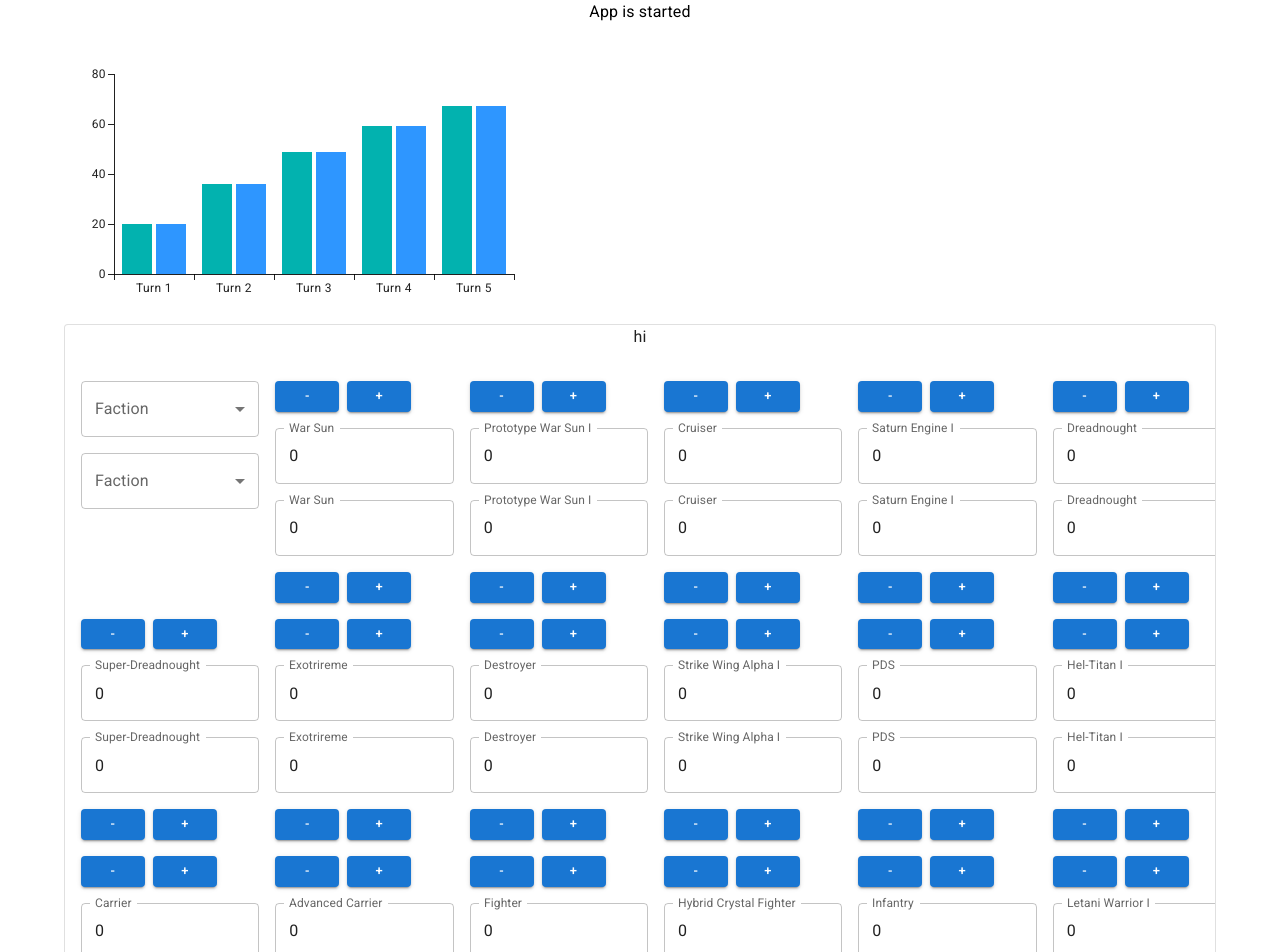
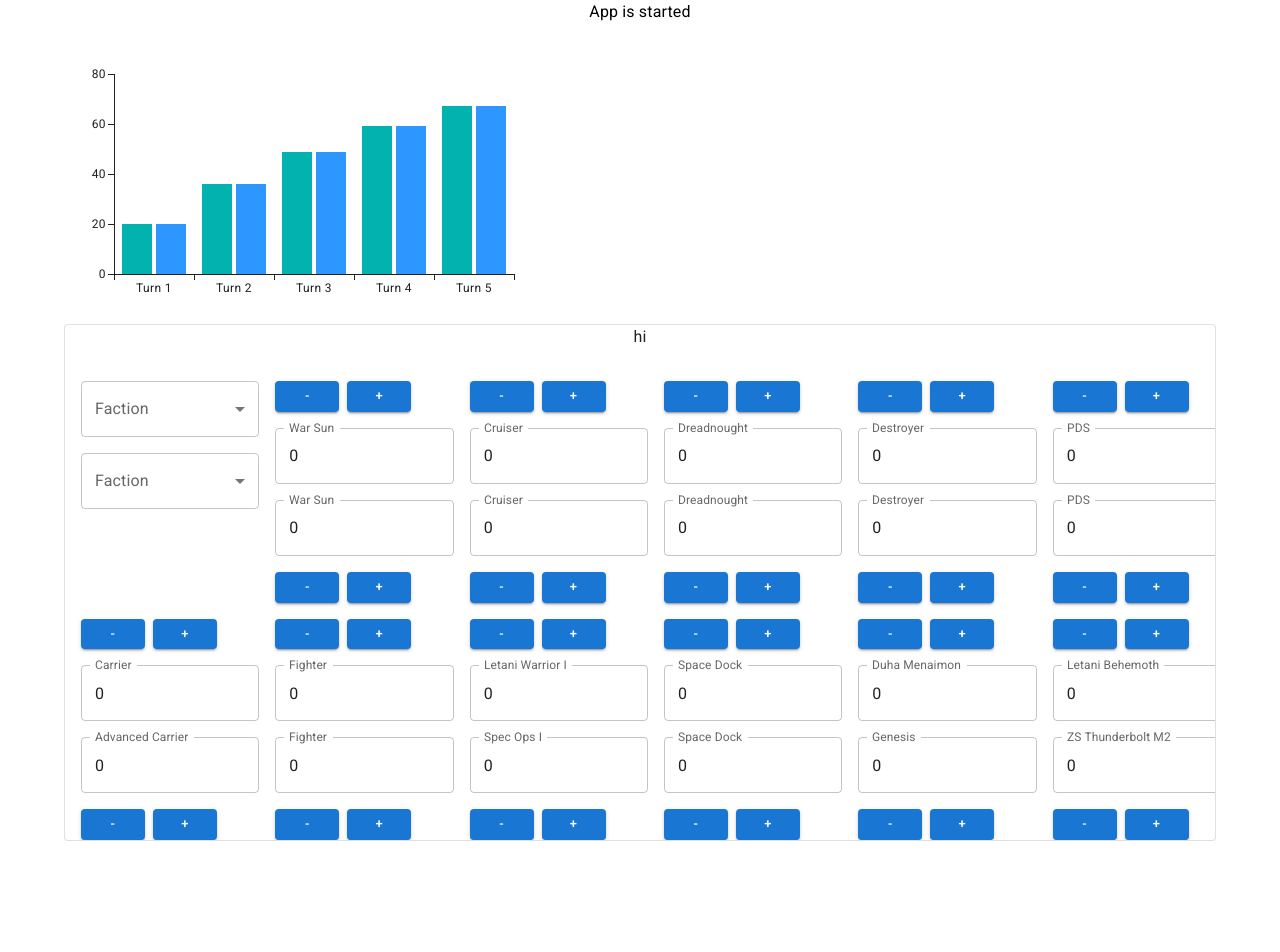
Before and after one commit to vanchess-git/tires-manager, a React (Create React App) app: page / in a window 1280 px wide. Shown: the top 952 px of the page. After the commit the page ends 841 px from the top, so only its background shows below. Built offline with nearby package versions, Linux system fonts and the light colour scheme.

Commit message:
fixed the issue of obtaining the array form the wrong place

```diff
--- a/src/views/battleCalculator/BattleCalculator.tsx
+++ b/src/views/battleCalculator/BattleCalculator.tsx
@@ -19,11 +19,7 @@ function BattleCalculator() {
 
   let [alliedFaction, setAlliedFaction] = useState<string>("faction_arborec");
   let [hostileFaction, setHostileFaction] = useState<string>("faction_arborec");
-  let [alliedUnits, setAlliedUnits] = useState<PlasticUnit[]>(
-    [
-
-    ]
-  );
+  let [alliedUnits, setAlliedUnits] = useState<PlasticUnit[]>([]);
   let [hostileUnits, setHostileUnits] = useState<PlasticUnit[]>([]);
 
   useEffect(() => {
@@ -34,10 +30,25 @@ function BattleCalculator() {
               !Array.isArray(item) &&
               "factions" in item &&
               Array.isArray(item.factions) &&
-              item.factions.includes("arborec")
+              item.factions.includes("faction_arborec")
       )
     })
+    console.log("th LOG", allyArray)
     setAlliedUnits(allyArray);
+
+    let hostileArray: PlasticUnit[] = plasticUnits.filter((item): item is PlasticUnit => {
+      return (
+        typeof item === "object" &&
+        item !== null &&
+        !Array.isArray(item) &&
+        "factions" in item &&
+        Array.isArray(item.factions) &&
+        item.factions.includes("faction_federation_of_sol")
+      )
+    })
+    console.log("th LOG", hostileArray)
+    setHostileUnits(hostileArray);
+
   }, [])
 
   const plasticUnitsOld = [
@@ -126,7 +137,7 @@ function BattleCalculator() {
                 </FormControl>
               </Stack>
             </Grid>
-            {plasticUnits.map((ship, index) =>
+            {alliedUnits.map((allyUnit, index) =>
               <Grid item xs={2}
                 spacing={2}
               >
@@ -136,14 +147,14 @@ function BattleCalculator() {
                     <Button variant="contained" size="small">+</Button>
                   </Stack>
                   <TextField
-                      label={ship ? ship.name.normal : "name"}
+                      label={allyUnit ? allyUnit.name.normal : "name"}
                       InputProps={{
                         readOnly: true,
                       }}
                       defaultValue={0}
                   />
                   <TextField
-                      label={ship ? ship.name.normal : "name"}
+                      label={hostileUnits[index] ? hostileUnits[index].name.normal : "name"}
                       InputProps={{
                         readOnly: true,
                       }}
```
